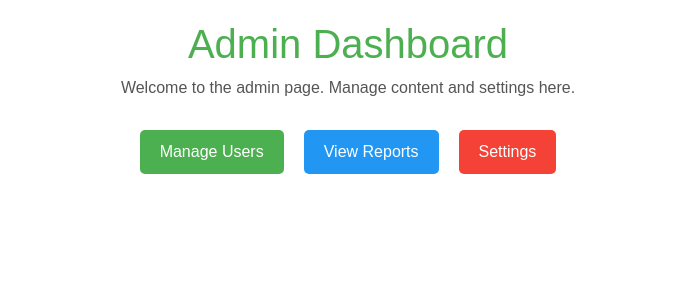
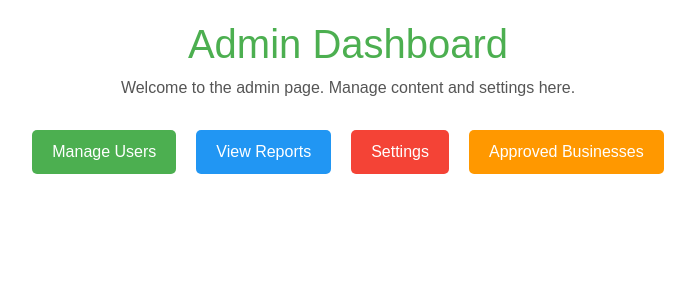
Before and after one commit to kngtm1/CPSC471Project, a Flask app: page /admin/ in a window 1280 px wide. Shown: the part 56-356 px from the top of the page, without its empty margins (292-987 px from the left). Run offline with Flask 3, Linux system fonts and the light colour scheme; some libraries are stand-ins or nearby versions.

Commit message:
Updated with approved businesses adminDashboard.html

```diff
--- a/website/templates/adminDashboard.html
+++ b/website/templates/adminDashboard.html
@@ -18,6 +18,9 @@
         </button>
         <button onclick="showSettings()" style="background-color: #f44336; color: white; border: none; padding: 10px 20px; border-radius: 5px; cursor: pointer;">
             Settings
+        </button>
+        <button onclick="showBusinesses()" style="background-color: #FF9800; color: white; border: none; padding: 10px 20px; border-radius: 5px; cursor: pointer;">
+            Approved Businesses
         </button>
     </div>
 
@@ -73,6 +76,17 @@
             <li style="padding: 10px; border-bottom: 1px solid #ddd; cursor: pointer;">Notification Preferences</li>
         </ul>
     </div>
+
+    <!-- Hidden businesses list -->
+    <div id="businessList" style="display: none; margin-top: 30px; text-align: center;">
+        <h2 style="color: #FF9800;">Approved Businesses</h2>
+        <ul style="list-style-type: none; padding: 0; font-size: 16px;">
+            <li style="padding: 10px; border-bottom: 1px solid #ddd;">Business A - Approved</li>
+            <li style="padding: 10px; border-bottom: 1px solid #ddd;">Business B - Approved</li>
+            <li style="padding: 10px; border-bottom: 1px solid #ddd;">Business C - Approved</li>
+            <li style="padding: 10px; border-bottom: 1px solid #ddd;">Business D - Approved</li>
+        </ul>
+    </div>
 </div>
 
 <script>
@@ -90,6 +104,11 @@
         const settingsList = document.getElementById('settingsList');
         settingsList.style.display = settingsList.style.display === 'none' ? 'block' : 'none';
     }
+
+    function showBusinesses() {
+        const businessList = document.getElementById('businessList');
+        businessList.style.display = businessList.style.display === 'none' ? 'block' : 'none';
+    }
 </script>
 
 {% endblock %}
```
